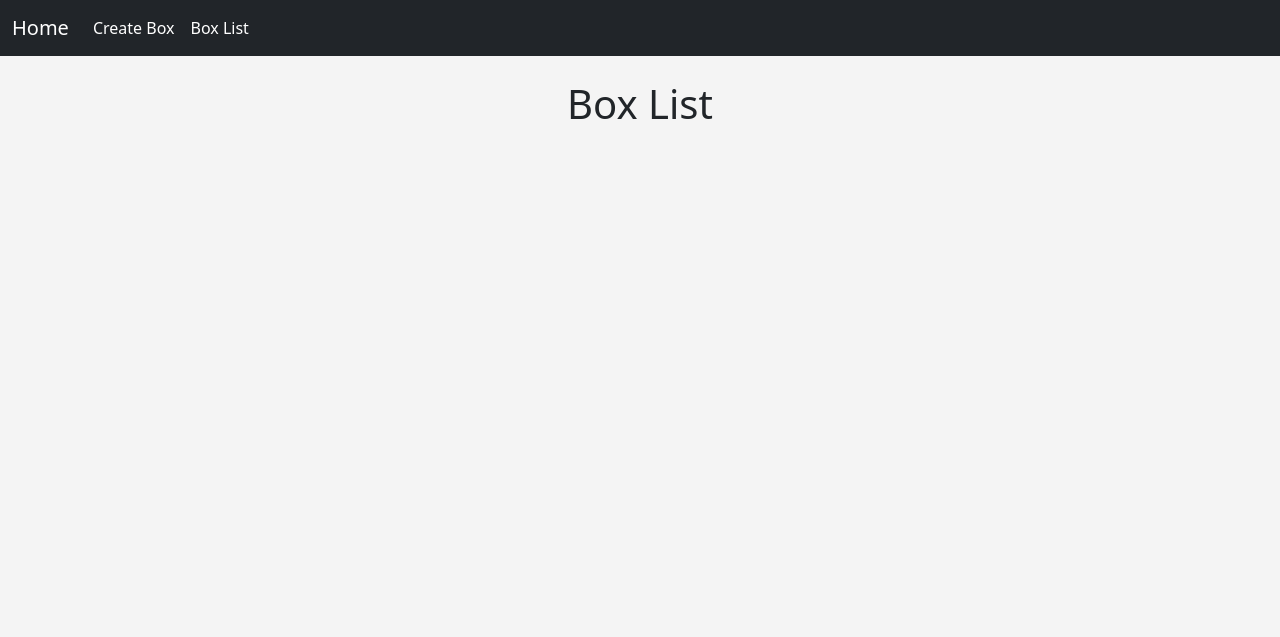
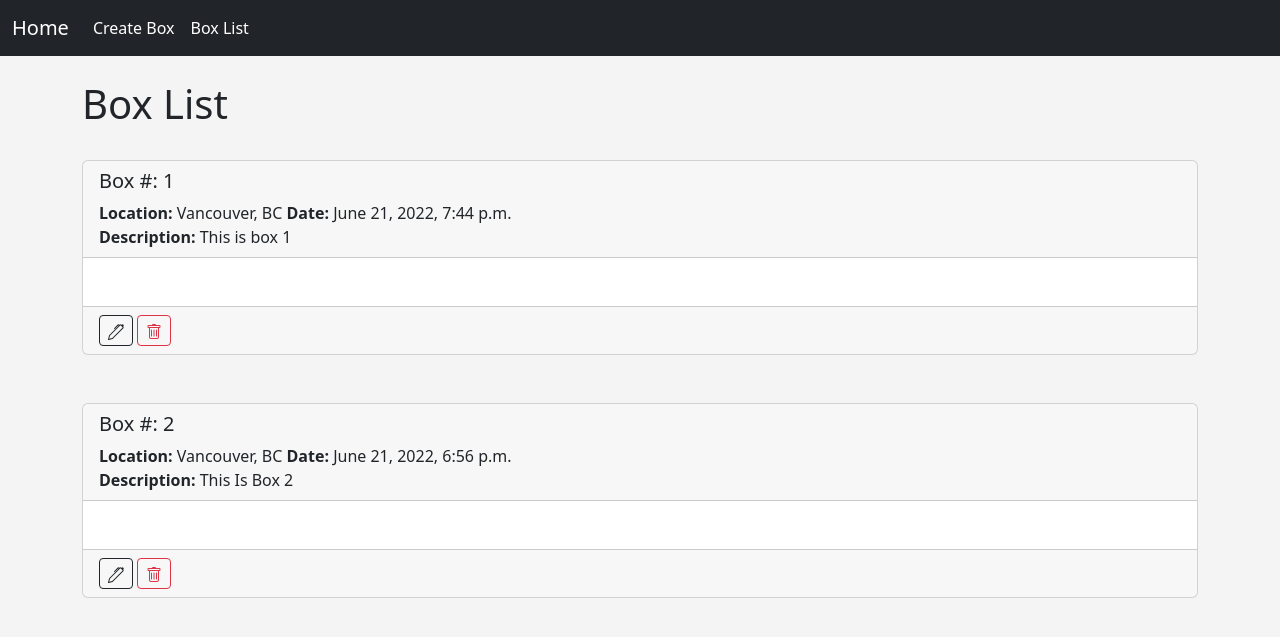
Before and after one commit to lexFav/MovingWebApp_2, a Django app: page /box_list in a window 1280 px wide. Shown: the top 637 px of the page. Run offline with Django 3.2, Linux system fonts and the light colour scheme; data comes from the database, SQL or seed files in the repository; both versions use the stored data as it was after the commit.

Commit message:
models and forms commit

```diff
--- a/mainApp/models.py
+++ b/mainApp/models.py
@@ -2,7 +2,19 @@ from django.db import models
 
 
 class Box(models.Model):
-    pass
+    box_number = models.IntegerField('Box Number', unique=True)
+    box_location = models.CharField('Box Location', max_length=50, blank=True)
+    box_description = models.TextField(blank=True)
+    box_creation_date = models.DateTimeField('Box Date', blank=True)
+
+    def __int__(self):
+        return self.box_number
 
 class BoxItem(models.Model):
-    pass
+    box = models.ForeignKey(Box, blank=True, null=True, on_delete=models.CASCADE)
+    item_name = models.CharField('Item Name', max_length=300)
+    item_quantity = models.CharField('Item Quantity', max_length=50)
+    item_creation_date = models.DateTimeField('Item Date', blank=True)
+
+    def __str__(self):
+        return self.item_name
--- a/mainApp/templates/mainApp/box_list.html
+++ b/mainApp/templates/mainApp/box_list.html
@@ -1,8 +1,63 @@
 {% extends 'mainApp/base.html'%}
 
 {% block content %}
-    <center>
+
     <h1>Box List</h1>
+    <br/>
 
-    </center>
+{% for box in box_list %}
+
+<div class="card">
+    <div class="card-header">
+
+        <h5 class="card-title">Box #: {{ box.box_number }}<br/></h5> <strong>Location: </strong>{{ box.box_location }} <strong>Date: </strong> {{ box.box_creation_date }} <br/> <strong>Description: </strong>{{ box.box_description }}
+        <p class="card-text">
+
+    </div>
+    <div class="card-body">
+
+        </p>
+    </div>
+    <div class="card-footer text-muted">
+
+        <a href="{% url 'edit-box' box.id %}" class="btn btn-outline-dark btn-sm" title="Edit">
+            <svg xmlns="http://www.w3.org/2000/svg" width="16" height="16" fill="currentColor" class="bi bi-pen" viewBox="0 0 16 16">
+                <path d="m13.498.795.149-.149a1.207 1.207 0 1 1 1.707 1.708l-.149.148a1.5 1.5 0 0 1-.059 2.059L4.854 14.854a.5.5 0 0 1-.233.131l-4 1a.5.5 0 0 1-.606-.606l1-4a.5.5 0 0 1 .131-.232l9.642-9.642a.5.5 0 0 0-.642.056L6.854 4.854a.5.5 0 1 1-.708-.708L9.44.854A1.5 1.5 0 0 1 11.5.796a1.5 1.5 0 0 1 1.998-.001zm-.644.766a.5.5 0 0 0-.707 0L1.95 11.756l-.764 3.057 3.057-.764L14.44 3.854a.5.5 0 0 0 0-.708l-1.585-1.585z"/>
+            </svg>
+        </a>
+
+         <button type="button" class="btn btn-outline-danger btn-sm" title="Delete" data-bs-toggle="modal" data-bs-target="#staticBackdrop">
+            <svg xmlns="http://www.w3.org/2000/svg" width="16" height="16" fill="currentColor" class="bi bi-trash" viewBox="0 0 16 16">
+                <path d="M5.5 5.5A.5.5 0 0 1 6 6v6a.5.5 0 0 1-1 0V6a.5.5 0 0 1 .5-.5zm2.5 0a.5.5 0 0 1 .5.5v6a.5.5 0 0 1-1 0V6a.5.5 0 0 1 .5-.5zm3 .5a.5.5 0 0 0-1 0v6a.5.5 0 0 0 1 0V6z"/>
+                <path fill-rule="evenodd" d="M14.5 3a1 1 0 0 1-1 1H13v9a2 2 0 0 1-2 2H5a2 2 0 0 1-2-2V4h-.5a1 1 0 0 1-1-1V2a1 1 0 0 1 1-1H6a1 1 0 0 1 1-1h2a1 1 0 0 1 1 1h3.5a1 1 0 0 1 1 1v1zM4.118 4 4 4.059V13a1 1 0 0 0 1 1h6a1 1 0 0 0 1-1V4.059L11.882 4H4.118zM2.5 3V2h11v1h-11z"/>
+            </svg>
+        </button>
+        <div class="modal fade" id="staticBackdrop" data-bs-backdrop="static" data-bs-keyboard="false" tabindex="-1" aria-labelledby="staticBackdropLabel" aria-hidden="true">
+            <div class="modal-dialog">
+              <div class="modal-content">
+                <div class="modal-header">
+                  <h5 class="modal-title" id="staticBackdropLabel">Are You Sure You Want To Delete This?</h5>
+                  <button type="button" class="btn-close" data-bs-dismiss="modal" aria-label="Close"></button>
+                </div>
+                <div class="modal-body">
+                  Do you REALLY want to DELETE this masterpiece?!?!?!?
+                </div>
+                <div class="modal-footer">
+                  <button type="button" class="btn btn-outline-success" data-bs-dismiss="modal">Close</button>
+                  <a href="{% url 'delete-box' box.id %}" type="button" class="btn btn-outline-info">Yes, I Want To Delete This</a>
+                </div>
+              </div>
+            </div>
+          </div>
+    </div>
+</div>
+
+
+
+
+
+    <br/><br/>
+{% endfor %}
+
+
 {% endblock %}
--- a/mainApp/urls.py
+++ b/mainApp/urls.py
@@ -12,4 +12,6 @@ urlpatterns = [
       path('', views.home, name="home"),
       path('create_box', views.create_box, name="create-box"),
       path('box_list', views.box_list, name="box-list"),
+      path('edit_box/<box_id>', views.edit_box, name="edit-box"),
+      path('delete_box/<box_id>', views.delete_box, name="delete-box"),
 ]
--- a/mainApp/views.py
+++ b/mainApp/views.py
@@ -1,11 +1,52 @@
 from django.shortcuts import render, redirect
+from datetime import datetime
+from .models import Box, BoxItem
+from .forms import BoxForm, BoxItemForm
+from django.http import HttpResponseRedirect
+
+
+def delete_box(request, box_id):
+    box = Box.objects.get(pk=box_id)
+    box.delete()
+    return redirect('box-list')
+
+def edit_box(request, box_id):
+    box = Box.objects.get(pk=box_id)
+
+    form = BoxForm(request.POST or None, instance=box)
+
+    if form.is_valid():
+        form.save()
+        return redirect('box-list')
+
+    return render(request, 'mainApp/edit_box.html',
+    {'box': box,
+    'form': form})
+
 
 def create_box(request):
-    return render(request, 'mainApp/create_box.html')
+    submitted = False
+    if request.method == "POST":
+        form = BoxForm(request.POST)
+        if form.is_valid():
+            box = form.save(commit=False)
+            box.box_creation_date = datetime.now()
+            box.save()
+            return HttpResponseRedirect('/create_box?submitted=True')
+    else:
+        form = BoxForm
+        if 'submitted' in request.GET:
+            submitted = True
+
+    return render(request, 'mainApp/create_box.html', {
+        'form':form,
+    })
 
 
 def box_list(request):
-    return render(request, 'mainApp/box_list.html')
+    box_list = Box.objects.all().order_by('box_number')
+    return render(request, 'mainApp/box_list.html',
+        {'box_list': box_list})
 
 
 def home(request):
```
Also changed, not shown: mainApp/forms.py (+14 -6 lines), mainApp/templates/mainApp/create_box.html (+14 -0 lines), mainApp/templates/mainApp/edit_box.html (added, +16 -0 lines), db.sqlite3, mainApp/migrations/0001_initial.py (added).
